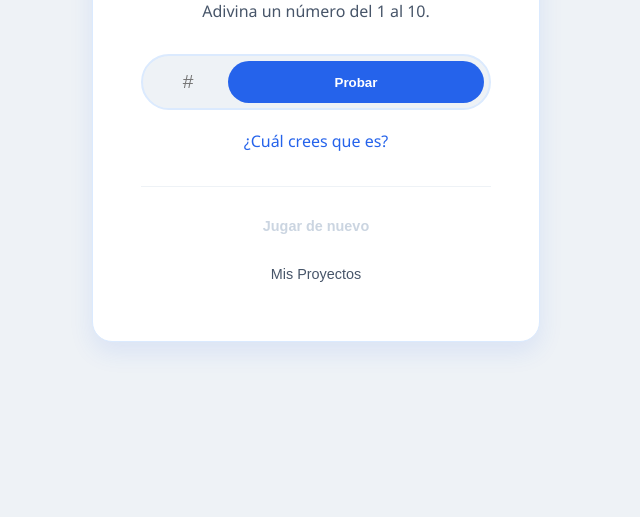
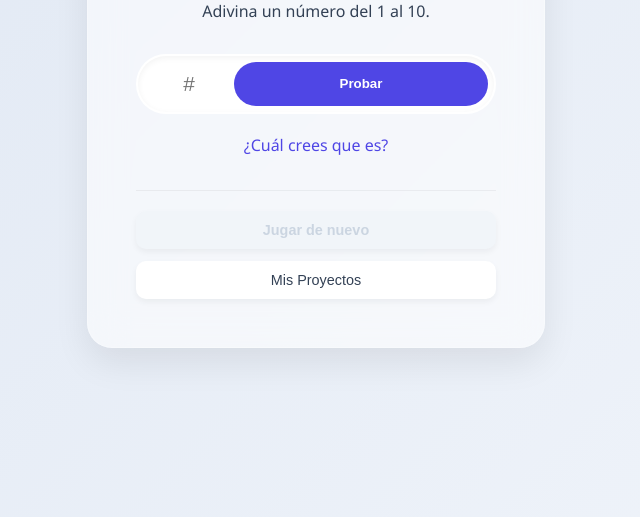
Before and after one commit to jossie0280/Numero-Magico, a plain HTML site: page index.html in a window 1280 px wide. Shown: the part 283-800 px from the top of the page, without its empty margins (324-964 px from the left). Drawn offline with Linux system fonts and the light colour scheme.

Commit message:
Update style.css

```diff
--- a/style.css
+++ b/style.css
@@ -1,14 +1,15 @@
 :root {
-    --azul-fondo: #eef2f6;
-    --azul-principal: #2563eb;
-    --azul-oscuro: #1e3a8a;
-    --azul-claro: #dbeafe;
+    --fondo: #e8ecf3;
+    --primario: #4f46e5;
+    --primario-oscuro: #3730a3;
+    --fondo-blur: rgba(255, 255, 255, 0.55);
+    --borde-blur: rgba(255, 255, 255, 0.25);
+    --texto: #334155;
     --blanco: #ffffff;
-    --gris-texto: #475569;
 }
 
 body {
-    background-color: var(--azul-fondo);
+    background: linear-gradient(135deg, #dfe7f3, #f0f4fa);
     font-family: 'Segoe UI', Roboto, sans-serif;
     display: flex;
     justify-content: center;
@@ -18,49 +19,50 @@ body {
 }
 
 .tarjeta-juego {
-    background-color: var(--blanco);
+    backdrop-filter: blur(18px);
+    background: var(--fondo-blur);
     padding: 3rem;
-    border-radius: 20px;
-    box-shadow: 0 10px 25px rgba(37, 99, 235, 0.1);
-    width: 350px;
+    border-radius: 25px;
+    box-shadow: 0 15px 35px rgba(0, 0, 0, 0.08);
+    width: 360px;
     text-align: center;
-    border: 1px solid var(--azul-claro);
+    border: 1px solid var(--borde-blur);
 }
 
 .encabezado h1 {
-    color: var(--azul-oscuro);
-    font-size: 2rem;
+    color: var(--primario-oscuro);
+    font-size: 2.2rem;
     margin: 0 0 10px 0;
 }
 
 .encabezado p {
-    color: var(--gris-texto);
+    color: var(--texto);
     margin-bottom: 2rem;
 }
 
-/* Nueva disposición: Estilo cápsula */
 .grupo-input {
     display: flex;
-    background: var(--azul-fondo);
-    padding: 5px;
+    background: var(--blanco);
+    padding: 6px;
     border-radius: 50px;
-    border: 2px solid var(--azul-claro);
+    border: 2px solid transparent;
     margin-bottom: 20px;
-    transition: border-color 0.3s;
+    transition: 0.3s;
+    box-shadow: inset 0 2px 6px rgba(0,0,0,0.05);
 }
 
 .grupo-input:focus-within {
-    border-color: var(--azul-principal);
+    border-color: var(--primario);
 }
 
 #entradaUsuario {
     border: none;
     background: transparent;
-    font-size: 1.2rem;
+    font-size: 1.3rem;
     padding: 10px;
-    width: 60px;
+    width: 70px;
     text-align: center;
-    color: var(--azul-oscuro);
+    color: var(--primario-oscuro);
     outline: none;
     -moz-appearance: textfield;
 }
@@ -70,19 +72,19 @@ body {
 }
 
 #botonIntentar {
-    background-color: var(--azul-principal);
+    background: var(--primario);
     color: white;
     border: none;
     padding: 10px 25px;
     border-radius: 50px;
-    font-weight: bold;
+    font-weight: 600;
     cursor: pointer;
     flex-grow: 1;
-    transition: background-color 0.3s;
+    transition: 0.3s;
 }
 
 #botonIntentar:hover {
-    background-color: var(--azul-oscuro);
+    background: var(--primario-oscuro);
 }
 
 #botonIntentar:disabled {
@@ -93,44 +95,47 @@ body {
 #mensaje {
     min-height: 24px;
     font-weight: 500;
-    color: var(--azul-principal);
+    color: var(--primario);
     margin-bottom: 2rem;
 }
 
 .pie-pagina {
     display: flex;
     flex-direction: column;
-    gap: 10px;
-    border-top: 1px solid var(--azul-fondo);
+    gap: 12px;
+    border-top: 1px solid rgba(0,0,0,0.05);
     padding-top: 20px;
 }
 
-#botonReiniciar, #botonProyectos {
-    background: transparent;
+#botonReiniciar,
+#botonProyectos {
+    background: var(--blanco);
     border: 1px solid transparent;
     padding: 10px;
-    color: var(--gris-texto);
+    color: var(--texto);
     cursor: pointer;
     font-size: 0.9rem;
-    border-radius: 8px;
-    transition: all 0.2s;
+    border-radius: 10px;
+    transition: 0.25s;
+    box-shadow: 0 3px 6px rgba(0,0,0,0.05);
 }
 
 #botonReiniciar {
-    color: var(--azul-principal);
+    color: var(--primario);
     font-weight: 600;
 }
 
 #botonReiniciar:hover:not(:disabled) {
-    background-color: var(--azul-claro);
+    background-color: #eef2ff;
 }
 
 #botonReiniciar:disabled {
     color: #cbd5e1;
     cursor: default;
+    background: #f1f5f9;
 }
 
 #botonProyectos:hover {
-    text-decoration: underline;
-    color: var(--azul-oscuro);
+    background: #f1f5f9;
+    color: var(--primario-oscuro);
 }
```
